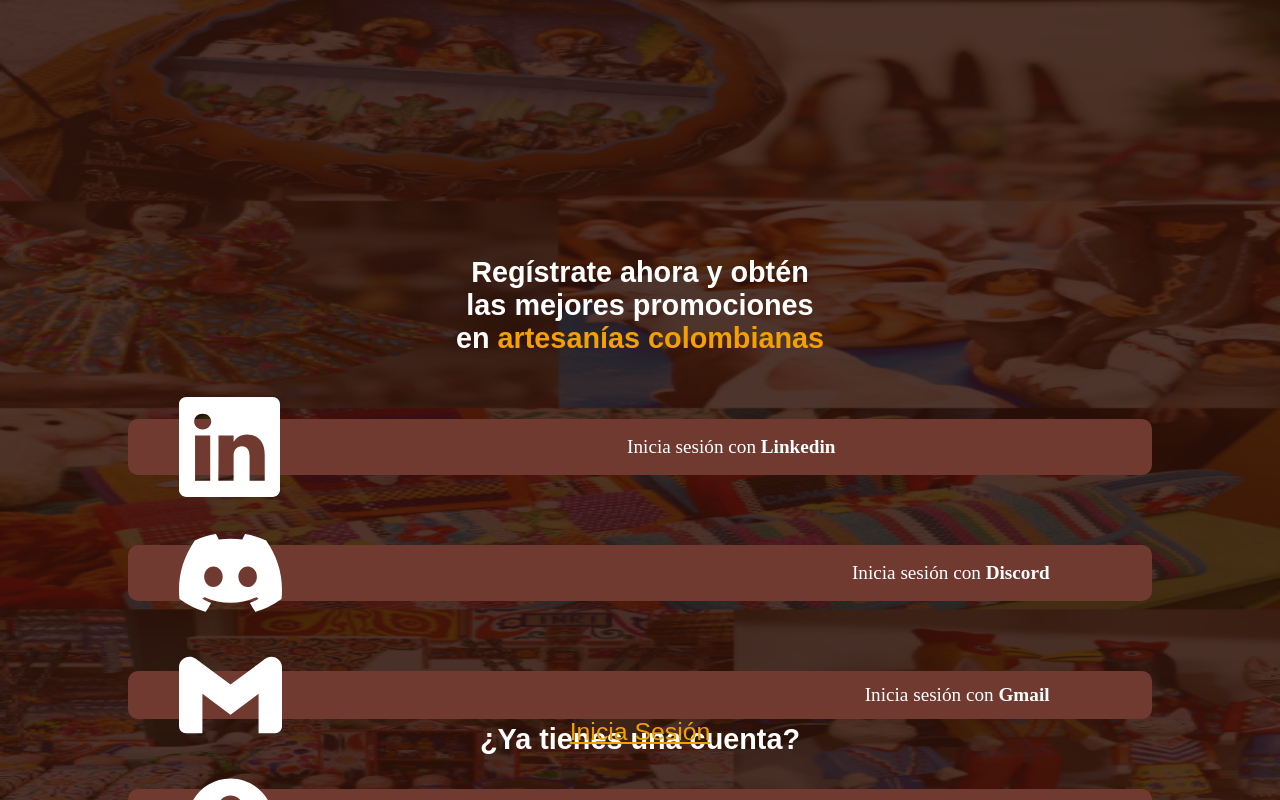
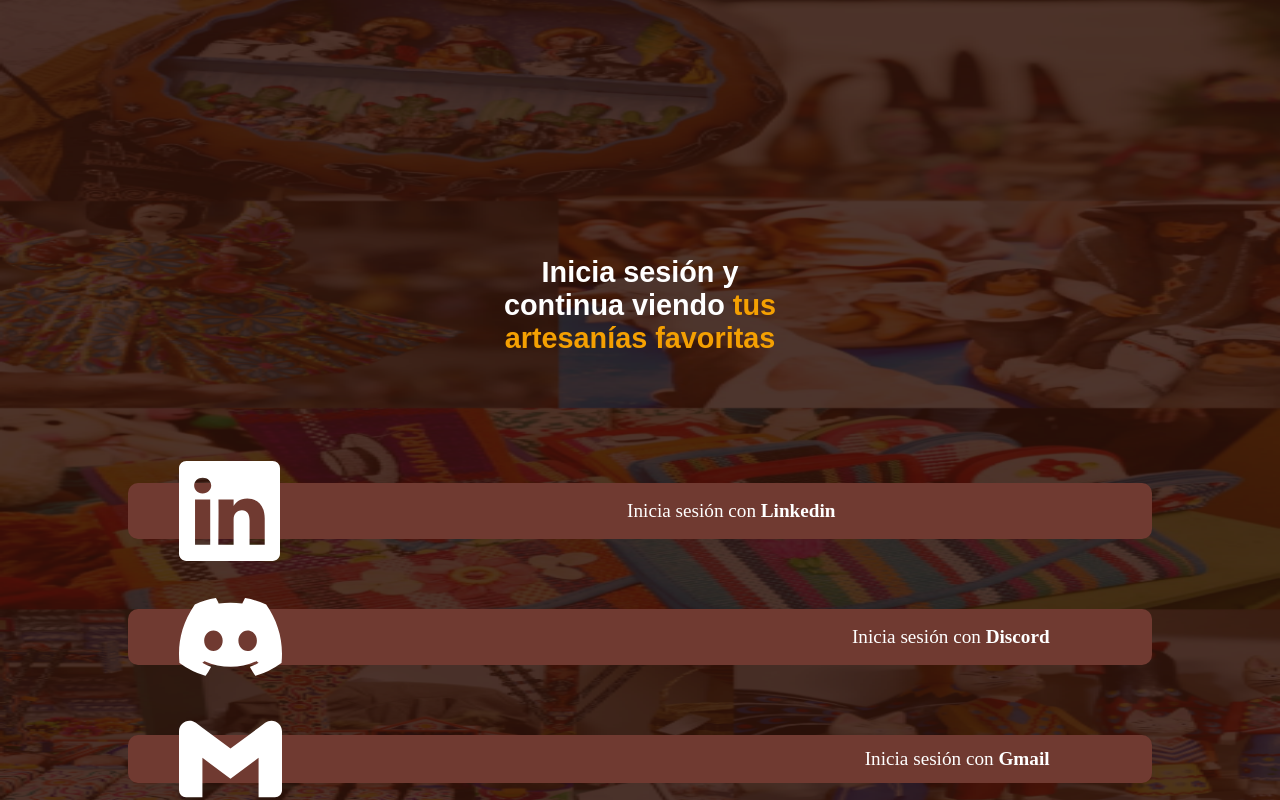
Before and after one commit to Thewilliamg/proyectoFinalExpress, a React (Vite) app: page /login in a window 1280 px wide. Built offline with nearby package versions, Linux system fonts and the light colour scheme; the HTML template or start-up script is replaced by a standard one; a web font is replaced by a local one.

Commit message:
feat: :lipstick: Fixing style errors from login and user screens

```diff
--- a/src/pages/login/Login.css
+++ b/src/pages/login/Login.css
@@ -30,11 +30,12 @@
     color: #F4A002;
 }
 
+
 .signupButtons2{
     display: flex;
     align-items: center;
     flex-direction: column;
-    margin-top: 0%;
+    margin-top: 5%;
     width: 100%;
     height: 38vh;
     gap: 2%;
--- a/src/pages/login/Login.jsx
+++ b/src/pages/login/Login.jsx
@@ -9,9 +9,9 @@ export default function SignUp() {
     return (
         <div className="signupBack">
                 <div className="signupTitle">
-                    <h1>Regístrate ahora y obtén <br/>
-                    las mejores promociones <br/>
-                    en <span className='signupTitle_2'>artesanías colombianas</span>
+                    <h1>Inicia sesión y  <br/>
+                    continua viendo <span className='signupTitle_2'>tus</span> <br/>
+                    <span className='signupTitle_2'>artesanías favoritas</span>
                     </h1>
                 </div>
                 <div className="signupButtons2">
@@ -42,7 +42,7 @@ export default function SignUp() {
                             <p className='signup_p2'>Inicia sesión con <span className='signupBtnSpan2'>Gmail</span></p>
                         </button>
                     </a>
-                    <a className='signupAll2'>
+                    <Link to="/login/user" className='signupAll2'>
                         <button className='signup_btn2'>
                             <span className='signupBtnSpan'>
                                 <img src= {User} alt="User">
@@ -50,16 +50,8 @@ export default function SignUp() {
                             </span>
                             <p className='signup_p1'>Inicia sesión con tu cuenta de <span className='signupBtnSpan2'>ruraq maki</span> </p>
                         </button>
-                    </a>
+                    </Link>
                 </div>
-                <div className="signupAccount2">
-                    <h1>
-                        ¿Ya tienes una cuenta?
-                    </h1>
-                </div>
-                <Link to="/login" className='signupAccount_link'>
-                    Inicia Sesión
-                </Link>
         </div>
     )
 }
--- a/src/pages/login/user/User.css
+++ b/src/pages/login/user/User.css
@@ -36,6 +36,7 @@
 
 .userForm-centre h1{
     font-size: 105%;
+    color: #231108;
 }
 
 .userForm-centre input{
--- a/src/pages/signup/SignUp.css
+++ b/src/pages/signup/SignUp.css
@@ -34,7 +34,7 @@
     display: flex;
     align-items: center;
     flex-direction: column;
-    margin-top: 0%;
+    margin-top: 3%;
     width: 100%;
     height: 48vh;
     gap: 2%;
@@ -125,6 +125,7 @@
     align-items: center;
     color: #fff;
     font-size: 90%;
+    margin-top: 4%;
 }
 
 .signupAccount_link{
```
